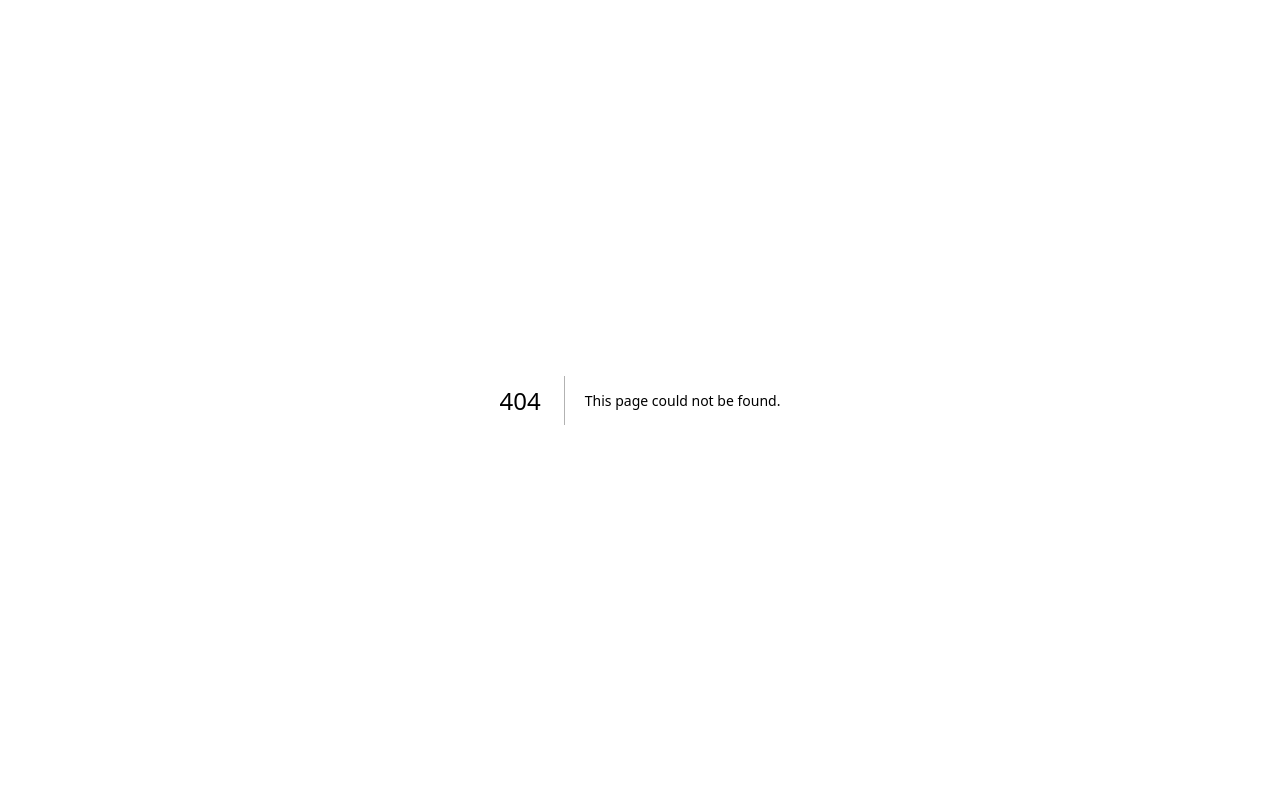
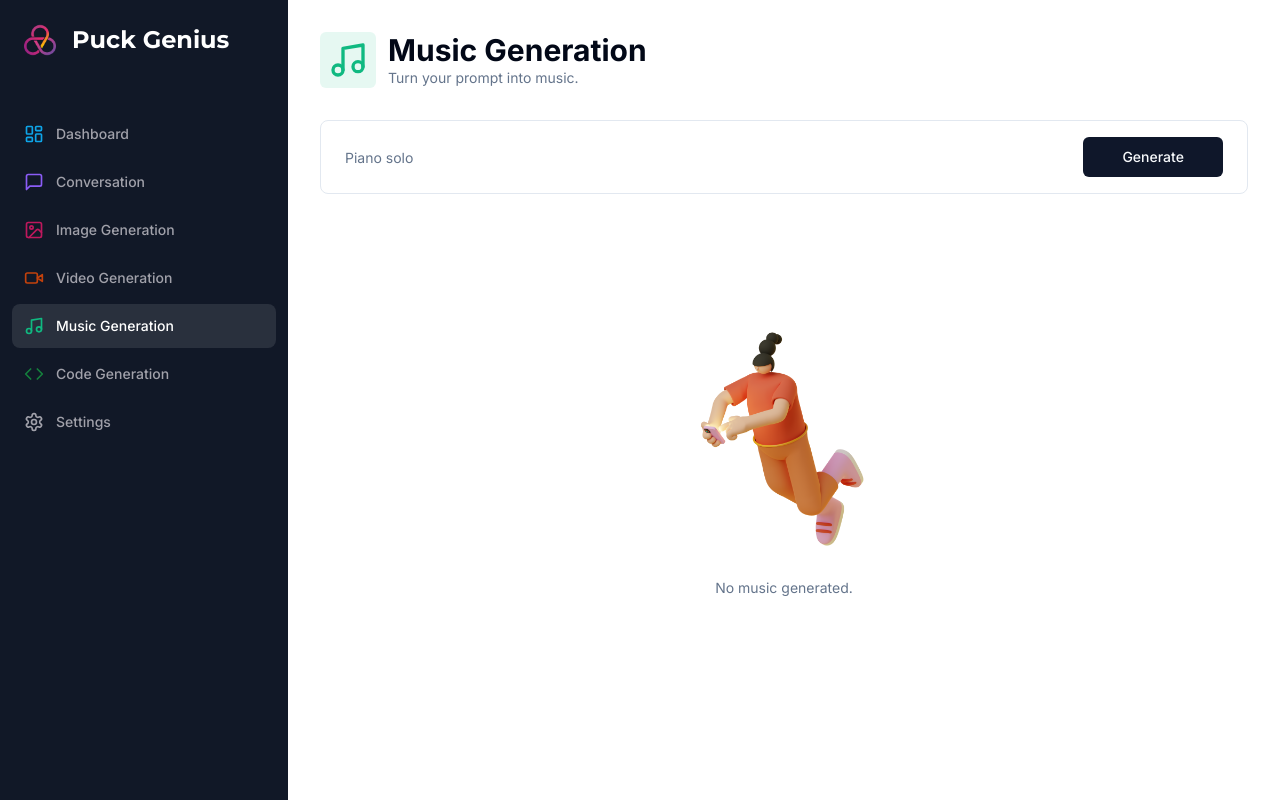
Before and after one commit to emagarc/Puck_Genius_App, a Next.js app: page /music in a window 1280 px wide. Before the commit this address had no page. Built offline with nearby package versions, Linux system fonts and the light colour scheme.

Commit message:
Music generation

```diff
--- /dev/null
+++ b/app/(dashboard)/(routes)/music/constants.ts
@@ -0,0 +1,7 @@
+import * as z from "zod";
+
+export const formSchema = z.object({
+    prompt: z.string().min(1, {
+        message: "Music Prompt is required",
+    }),
+});
--- /dev/null
+++ b/app/(dashboard)/(routes)/music/page.tsx
@@ -0,0 +1,120 @@
+"use client"
+
+import axios from "axios";
+import { useRouter } from "next/navigation";
+import { useState } from "react";
+import { useForm } from "react-hook-form";
+import { ChatCompletionRequestMessage } from "openai";
+
+import * as z from "zod";
+import { Music } from "lucide-react";
+import { zodResolver } from "@hookform/resolvers/zod";
+
+import Heading from "@/components/Heading";
+import { Empty } from "@/components/Empty";
+import { Loader } from "@/components/Loader";
+import { Form, FormField, FormItem, FormControl } from "@/components/ui/form";
+import { Input } from "@/components/ui/input";
+import { Button } from "@/components/ui/button";
+
+import { formSchema } from "./constants";
+
+
+
+const MusicPage = () => {
+    const router = useRouter();
+    const [music, setMusic] = useState<string>();
+
+    const form = useForm<z.infer<typeof formSchema>>({
+        resolver: zodResolver(formSchema),
+        defaultValues: {
+            prompt: ""
+        }
+    });
+
+    const isLoading = form.formState.isSubmitting;
+
+    const onSubmit = async (values: z.infer<typeof formSchema>) => {
+        try {
+            setMusic(undefined);
+
+            const response = await axios.post("/api/music", values)
+
+            setMusic(response.data.audio);
+            form.reset();
+
+        } catch (error: any) {
+            // TODO: open pro Modal
+            console.log(error);
+        } finally {
+            router.refresh();
+        }
+    };
+
+  return (
+    <div>
+        <Heading
+            title="Music Generation"
+            description="Turn your prompt into music."
+            icon={Music}
+            iconColor="text-emerald-500"
+            bgColor="bg-emerald-500/10"
+        />
+        <div className="px-4 lg:px-8">
+            <div>
+                <Form {...form}>
+                    <form
+                        onSubmit={form.handleSubmit(onSubmit)}
+                        className="
+                            rounded-lg border w-full grid grid-cols-12
+                            p-4 px-3 md:px-6 focus-within:shadow-sm gap-2
+                        "
+                    >
+                        <FormField
+                            name="prompt"
+                            render={({ field }) => (
+                                <FormItem className="col-span-12 lg:col-span-10">
+                                    <FormControl className="m-0 p-0">
+                                        <Input
+                                            className="
+                                                border-0 outline-none focus-visible:ring-0
+                                                focus-visible:ring-transparent
+                                            "
+                                            disabled={isLoading}
+                                            placeholder="Piano solo"
+                                            {...field}
+                                        />
+                                    </FormControl>
+                                </FormItem>
+                            )}
+                        />
+                        <Button
+                            className="col-span-12 lg:col-span-2 w-full"
+                            disabled={isLoading}
+                        >
+                            Generate
+                        </Button>
+                    </form>
+                </Form>
+            </div>
+            <div className="space-y-4 mt-4">
+                {isLoading && (
+                    <div className="p-8 rounded-lg w-full flex items-center justify-center bg-muted">
+                        <Loader />
+                    </div>
+                )}
+                {!music && !isLoading && (
+                    <Empty label="No music generated."/>
+                )}
+                {music && (
+                    <audio controls className="w-full mt-8">
+                        <source src={music}/>
+                    </audio>
+                )}
+            </div>
+        </div>
+    </div>
+  )
+}
+
+export default MusicPage;
--- /dev/null
+++ b/app/api/music/route.ts
@@ -0,0 +1,40 @@
+import { auth } from "@clerk/nextjs";
+import { NextResponse } from "next/server";
+import Replicate from "replicate";
+
+const replicate = new Replicate({
+    auth: process.env.REPLICATE_API_TOKEN!
+});
+
+export async function POST(
+    req: Request
+) {
+    try {
+        const { userId } = auth();
+        const body = await req.json();
+        const { prompt } = body;
+
+        if (!userId) {
+            return new NextResponse("Unauthorized", { status: 401 });
+        }
+
+        if (!prompt) {
+            return new NextResponse("Prompt is required", { status: 400 });
+        }
+
+        const response = await replicate.run(
+        "riffusion/riffusion:8cf61ea6c56afd61d8f5b9ffd14d7c216c0a93844ce2d82ac1c9ecc9c7f24e05",
+        {
+            input: {
+            prompt_a: prompt
+            }
+        }
+        );
+
+        return NextResponse.json(response);
+
+    } catch (error) {
+        console.log("[MUSIC_ERROR]", error);
+        return new NextResponse("Internal error", { status: 500 });
+    }
+};
--- a/package.json
+++ b/package.json
@@ -33,6 +33,7 @@
     "react-dom": "18.2.0",
     "react-hook-form": "^7.45.4",
     "react-markdown": "^8.0.7",
+    "replicate": "^0.16.1",
     "tailwind-merge": "^1.14.0",
     "tailwindcss": "3.3.3",
     "tailwindcss-animate": "^1.0.6",
```
Also changed, not shown: 1 other file (tests, documents, lock files or other folders).
